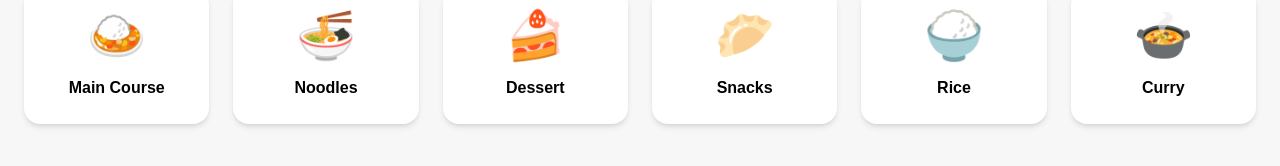
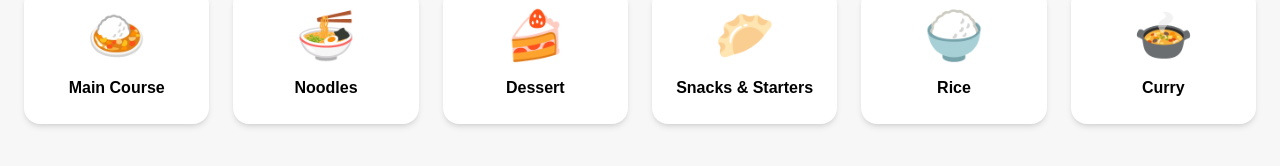
Before and after one commit to dhairyabandekar/cookbook, a React (Vite) app in the folder client/: page / in a window 1280 px wide. Shown: the part 858-1024 px from the top of the page. Built offline with nearby package versions, Linux system fonts and the light colour scheme.

Commit message:
Updated filters

```diff
--- a/client/src/pages/Home.jsx
+++ b/client/src/pages/Home.jsx
@@ -92,11 +92,11 @@ function Home() {
                     </Link>
 
                     <Link
-                        to="/recipes?course=Snacks"
+                        to="/recipes?course=Snacks&course=Starter"
                         className="bg-white rounded-2xl shadow-md hover:shadow-xl hover:-translate-y-2 transition-all duration-300 p-4 md:p-6 text-center"
                     >
                         <div className="text-4xl md:text-5xl mb-4">🥟</div>
-                        <h3 className="font-semibold text-sm md:text-base">Snacks</h3>
+                        <h3 className="font-semibold text-sm md:text-base">Snacks & Starters</h3>
                     </Link>
 
                     <Link
--- a/client/src/pages/Recipes.jsx
+++ b/client/src/pages/Recipes.jsx
@@ -7,7 +7,7 @@ import { getRecipes } from "../services/recipe.service";
 function Recipes() {
   const [searchParams, setSearchParams] = useSearchParams();
 
-  const courseFromURL = searchParams.get("course") || "All";
+  const courseFromURL = searchParams.getAll("course") || "All";
   const subcategoryFromURL =
     searchParams.get("subcategory") || "All";
 
```
